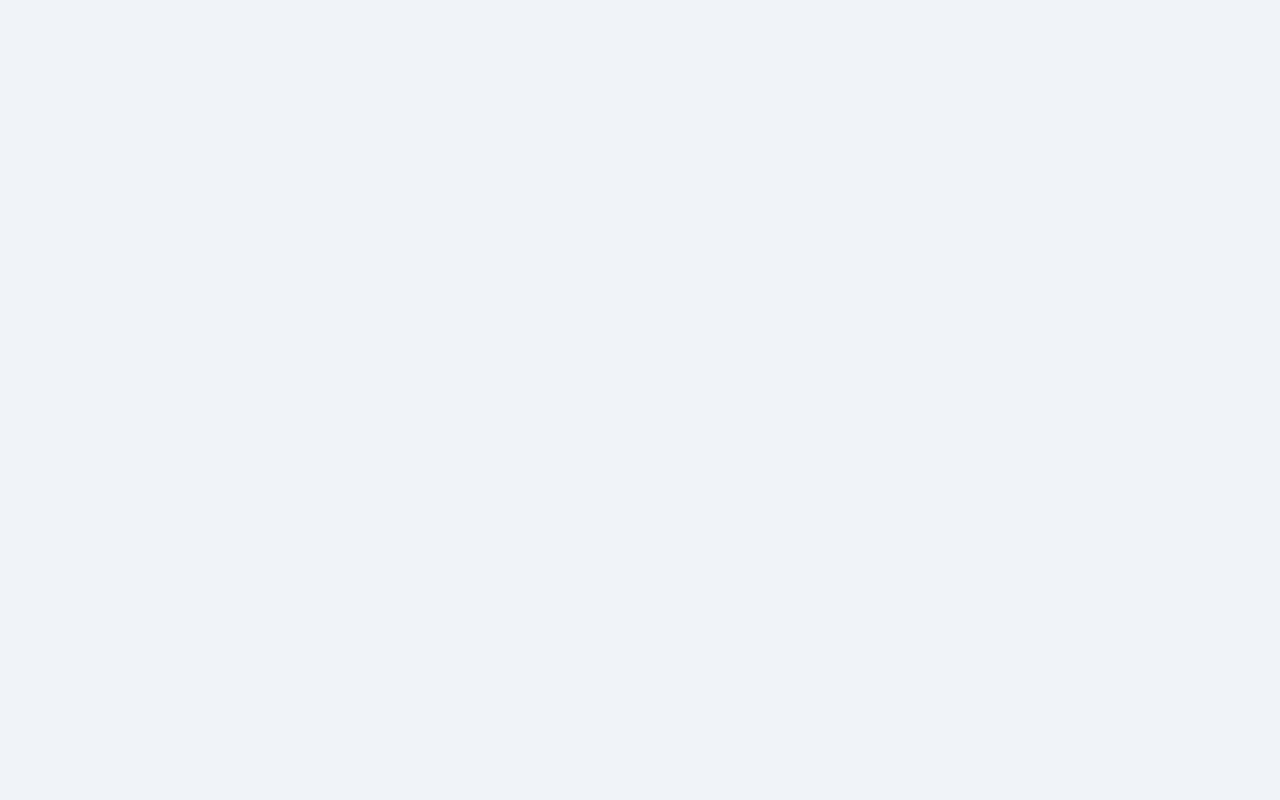
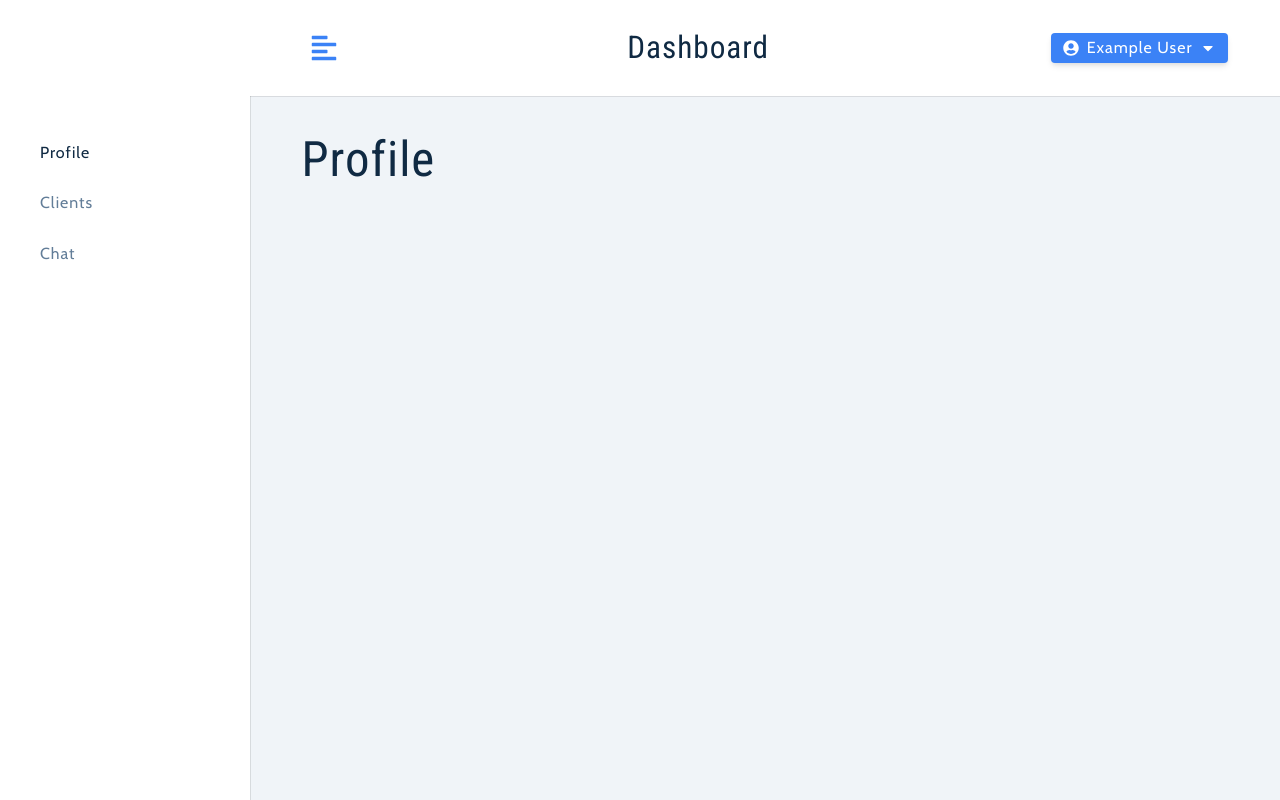
Before and after one commit to Mark-Halstead/Food-App-Final-Project, a React (Vite) app in the folder client/: page /nutritionist-dashboard in a window 1280 px wide. Before the commit this address had no page. Built offline with nearby package versions, Linux system fonts and the light colour scheme.

Commit message:
finished boilerplate for nutritionist dashboard

```diff
--- a/client/src/App.jsx
+++ b/client/src/App.jsx
@@ -1,10 +1,10 @@
 import React from 'react'
-import { HomePage } from './pages'
+import { Clients, HomePage } from './pages'
 import { Routes, Route } from 'react-router-dom'
 import { Navbar } from './components'
-import { Profile, Overview, Plan, SharedLayout, Chat } from './pages/index'
+import { Profile, Overview, Plan, SharedLayout, Chat, NutritionistSharedLayout } from './pages/index'
 import { useLocation } from 'react-router-dom';
-
+import NutritionistProfile from './pages/NutritionistDashboard/NutritionistProfile'
 
 
 function App() {
@@ -22,6 +22,11 @@ function App() {
             <Route path='plan' element={<Plan />} />
             <Route path='chat' element={<Chat />} />
           </Route>
+          <Route path="/nutritionist-dashboard" element={<NutritionistSharedLayout />}>
+            <Route index element={<NutritionistProfile />} />
+            <Route path='clients' element={<Clients />} />
+            <Route path='chat' element={<Chat />} />
+          </Route>
         </Routes>
     </>
   );
--- /dev/null
+++ b/client/src/components/BigSideBarN/index.jsx
@@ -0,0 +1,29 @@
+import React, { useContext } from 'react'
+import Wrapper from "../../assets/wrappers/BigSideBar"
+import DashNavLinksN from '../DashNavLinksN';
+import { SidebarContext } from '../../contexts/SidebarContext';
+
+const BigSideBarN = () => {
+
+    const { sidebar } = useContext(SidebarContext);
+
+    return (
+        <Wrapper>
+            <div
+                className={
+                    !sidebar
+                        ? 'sidebar-container '
+                        : 'sidebar-container show-sidebar'
+                }
+            >
+                <div className='content'>
+                    <header>
+                    </header>
+                    <DashNavLinksN />
+                </div>
+            </div>
+        </Wrapper>
+    );
+}
+
+export default BigSideBarN
--- /dev/null
+++ b/client/src/components/DashNavLinksN/index.jsx
@@ -0,0 +1,28 @@
+import React from 'react'
+import { NavLink } from 'react-router-dom';
+import nlinks from './nlinks'
+
+const DashNavLinksN = () => {
+    return (
+        <div className='nav-links'>
+            {nlinks.map((link) => {
+                const { text, path, id } = link;
+                return (
+                    <NavLink
+                        to={path}
+                        className={({ isActive }) => {
+                            return isActive ? 'nav-link active' : 'nav-link';
+                        }}
+                        key={id}
+                        onClick={() => toggleSidebar()}
+                        end
+                    >
+                        {text}
+                    </NavLink>
+                );
+            })}
+        </div>
+    )
+}
+
+export default DashNavLinksN
--- /dev/null
+++ b/client/src/components/DashNavLinksN/nlinks.js
@@ -0,0 +1,19 @@
+const nlinks = [
+    {
+      id: 12,
+      text: 'Profile',
+      path: '/nutritionist-dashboard',
+    },
+    {
+      id: 13,
+      text: 'Clients',
+      path: '/nutritionist-dashboard/clients',
+    },
+    {
+      id: 14,
+      text: 'Chat',
+      path: '/nutritionist-dashboard/chat',
+    },
+  ];
+
+  export default nlinks;
--- a/client/src/components/index.js
+++ b/client/src/components/index.js
@@ -10,3 +10,5 @@ export { default as BigSideBar } from "./BigSideBar";
 export { default as SmallSideBar } from "./SmallSideBar";
 export { default as ChartContainer } from "./ChartContainer";
 export { default as StatsContainer } from "./StatsContainer";
+export { default as DashNavLinksN } from "./DashNavLinksN";
+export { default as BigSideBarN } from "./BigSideBarN";
--- /dev/null
+++ b/client/src/pages/NutritionistDashboard/Clients.jsx
@@ -0,0 +1,11 @@
+import React from 'react'
+
+const Clients = () => {
+    return (
+        <>
+            <h1>Clients</h1>
+        </>
+    )
+}
+
+export default Clients
--- /dev/null
+++ b/client/src/pages/NutritionistDashboard/NutritionistProfile.jsx
@@ -0,0 +1,11 @@
+import React from 'react'
+
+const NutritionistProfile = () => {
+    return (
+        <>
+            <h1>Profile</h1>
+        </>
+    )
+}
+
+export default NutritionistProfile
--- /dev/null
+++ b/client/src/pages/NutritionistDashboard/NutritionistSharedLayout.jsx
@@ -0,0 +1,24 @@
+import React from 'react'
+import { Outlet } from 'react-router-dom'
+import { SmallSideBar, NavbarD } from '../../components'
+import { BigSideBarN } from '../../components'
+import Wrapper from '../../assets/wrappers/SharedLayout'
+
+const NutritionistSharedLayout = () => {
+  return (
+    <Wrapper>
+      <main className='dashboard'>
+        <SmallSideBar />
+        <BigSideBarN />
+        <div>
+          <NavbarD />
+          <div className="dashboard-page">
+            <Outlet />
+          </div>
+        </div>
+      </main>
+    </Wrapper>
+  )
+}
+
+export default NutritionistSharedLayout
--- a/client/src/pages/index.js
+++ b/client/src/pages/index.js
@@ -4,3 +4,5 @@ export { default as Overview } from './Dashboard/Overview'
 export { default as Plan } from './Dashboard/Plan'
 export { default as Profile } from './Dashboard/Profile'
 export { default as SharedLayout } from './Dashboard/SharedLayout'
+export { default as NutritionistSharedLayout } from './NutritionistDashboard/NutritionistSharedLayout'
+export { default as Clients } from './NutritionistDashboard/Clients'
```
